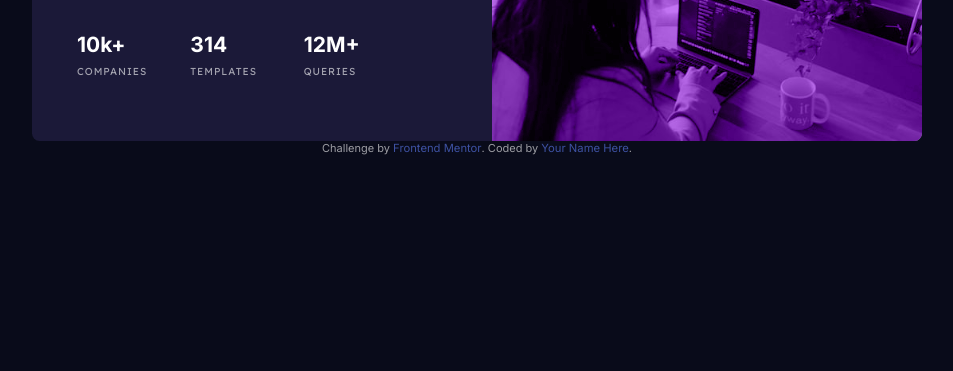
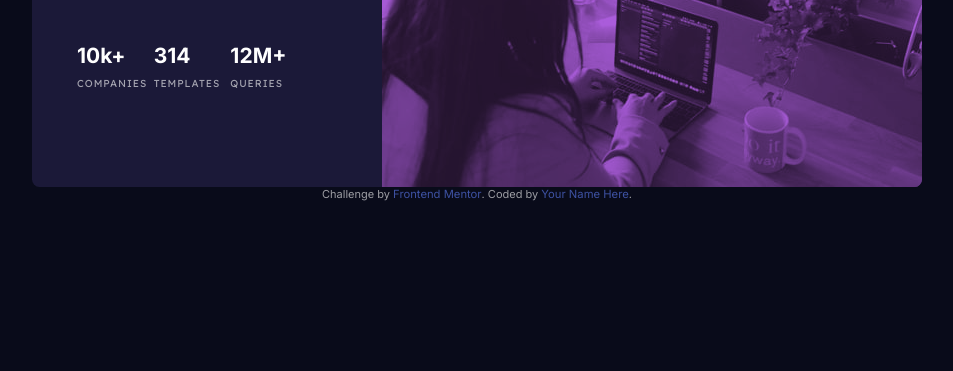
Before and after one commit to erinur/newbie-stats-preview-card, a plain HTML site: page index.html in a window 1280 px wide. Shown: the part 429-800 px from the top of the page, without its empty margins (163-1116 px from the left). Drawn offline with Linux system fonts and the light colour scheme.

Commit message:
Add files via upload

```diff
--- a/styles.css
+++ b/styles.css
@@ -146,11 +146,12 @@ main {
   background-color:var(--soft-violet);
   box-sizing: border-box;
 }
+.right-side * {
+  mix-blend-mode:multiply;
+  opacity:80%;
+}
 .photo-desktop {
   display: flex;
-  mix-blend-mode:luminosity;
-  filter: brightness(60%);
-  width: 100%;
 }
 .photo-mobile {
   display: none;
@@ -201,10 +202,7 @@ footer, footer * {
   }
   .photo-mobile {
     display: flex;
-    mix-blend-mode:luminosity;
-    filter: brightness(60%);
     width: 100%;
-    overflow: hidden;
   }
 
 }
```
